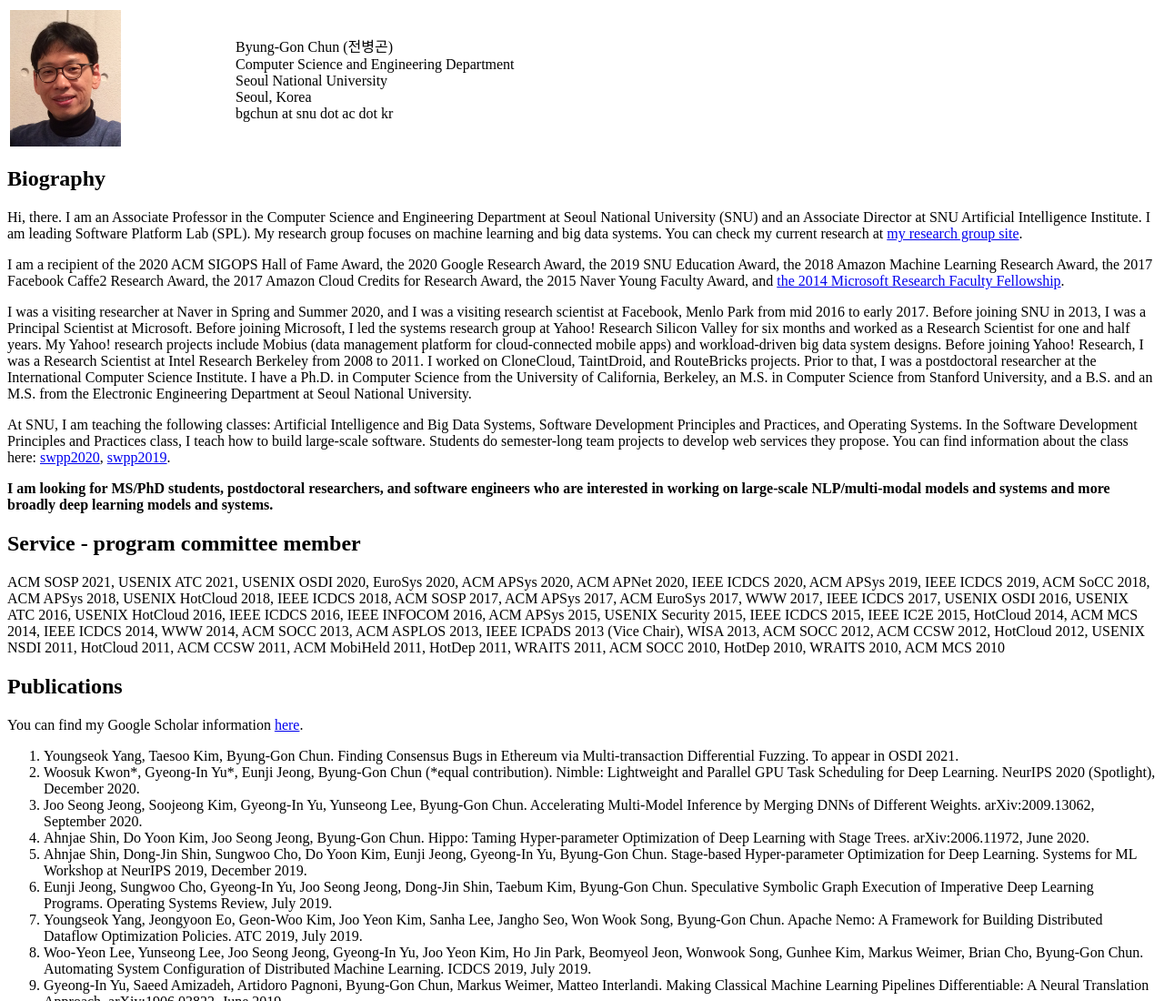
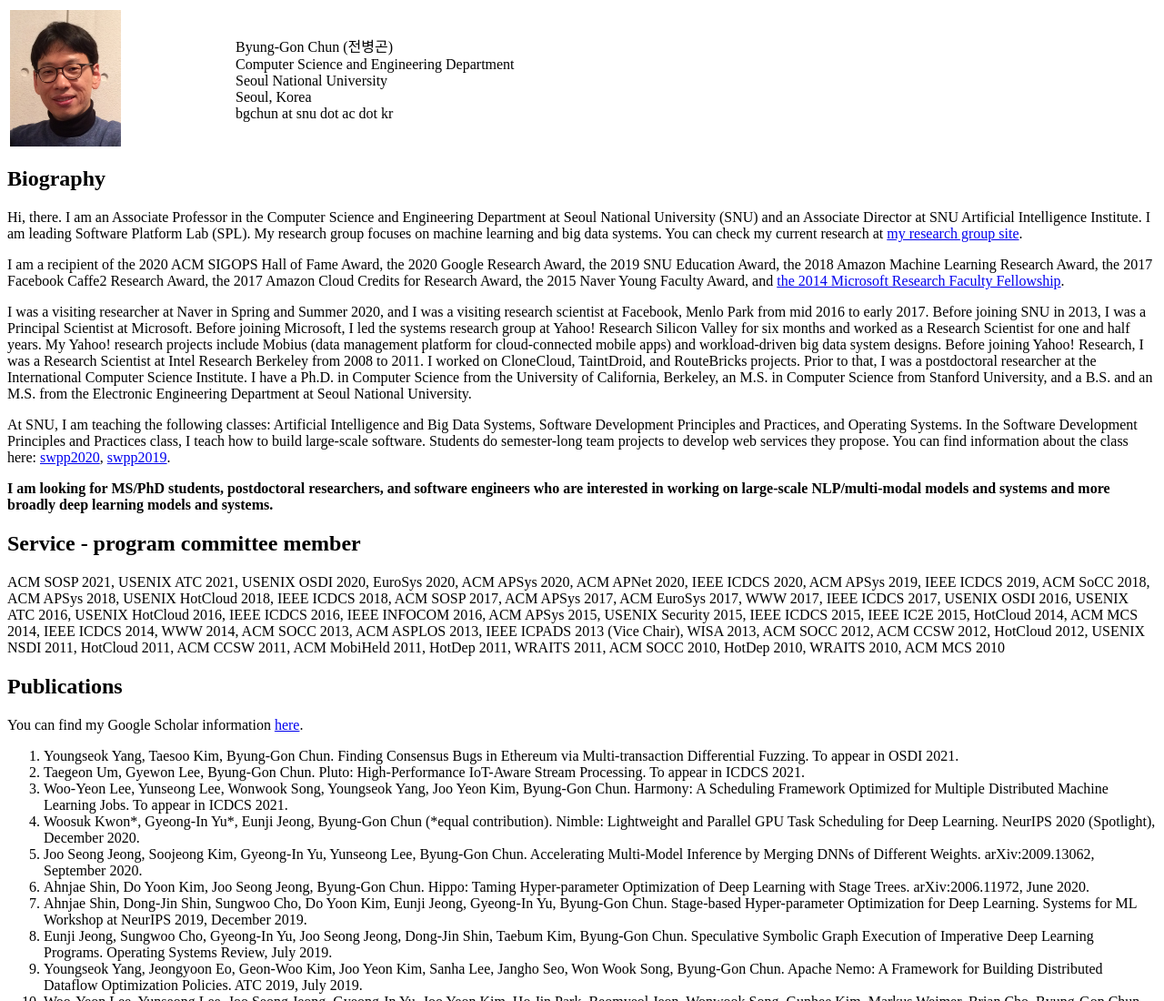
Before and after one commit to bgchun/bgchun.github.io, a plain HTML site: page index.html in a window 1280 px wide. Shown: the top 1100 px of the page at 91% size. Drawn offline with Linux system fonts and the light colour scheme.

Commit message:
two icdcs papers

```diff
--- a/index.html
+++ b/index.html
@@ -46,6 +46,8 @@ ACM SOSP 2021, USENIX ATC 2021, USENIX OSDI 2020, EuroSys 2020, ACM APSys 2020,
 You can find my Google Scholar information <a href="https://scholar.google.co.kr/citations?user=hwnskpoAAAAJ&hl=en">here</a>.
 <ol>
     <li>Youngseok Yang, Taesoo Kim, Byung-Gon Chun. Finding Consensus Bugs in Ethereum via Multi-transaction Differential Fuzzing. To appear in OSDI 2021.</li>
+    <li>Taegeon Um, Gyewon Lee, Byung-Gon Chun. Pluto: High-Performance IoT-Aware Stream Processing. To appear in ICDCS 2021.</li>
+    <li>Woo-Yeon Lee, Yunseong Lee, Wonwook Song, Youngseok Yang, Joo Yeon Kim, Byung-Gon Chun. Harmony: A Scheduling Framework Optimized for Multiple Distributed Machine Learning Jobs. To appear in ICDCS 2021.</li>
     <li>Woosuk Kwon*, Gyeong-In Yu*, Eunji Jeong, Byung-Gon Chun (*equal contribution). Nimble: Lightweight and Parallel GPU Task Scheduling for Deep Learning. NeurIPS 2020 (Spotlight), December 2020.</li>
     <li> Joo Seong Jeong, Soojeong Kim, Gyeong-In Yu, Yunseong Lee, Byung-Gon Chun. Accelerating Multi-Model Inference by Merging DNNs of Different Weights. arXiv:2009.13062, September 2020.</li>
     <li>Ahnjae Shin, Do Yoon Kim, Joo Seong Jeong, Byung-Gon Chun. Hippo: Taming Hyper-parameter Optimization of Deep Learning with Stage Trees. arXiv:2006.11972, June 2020.</li>
```
